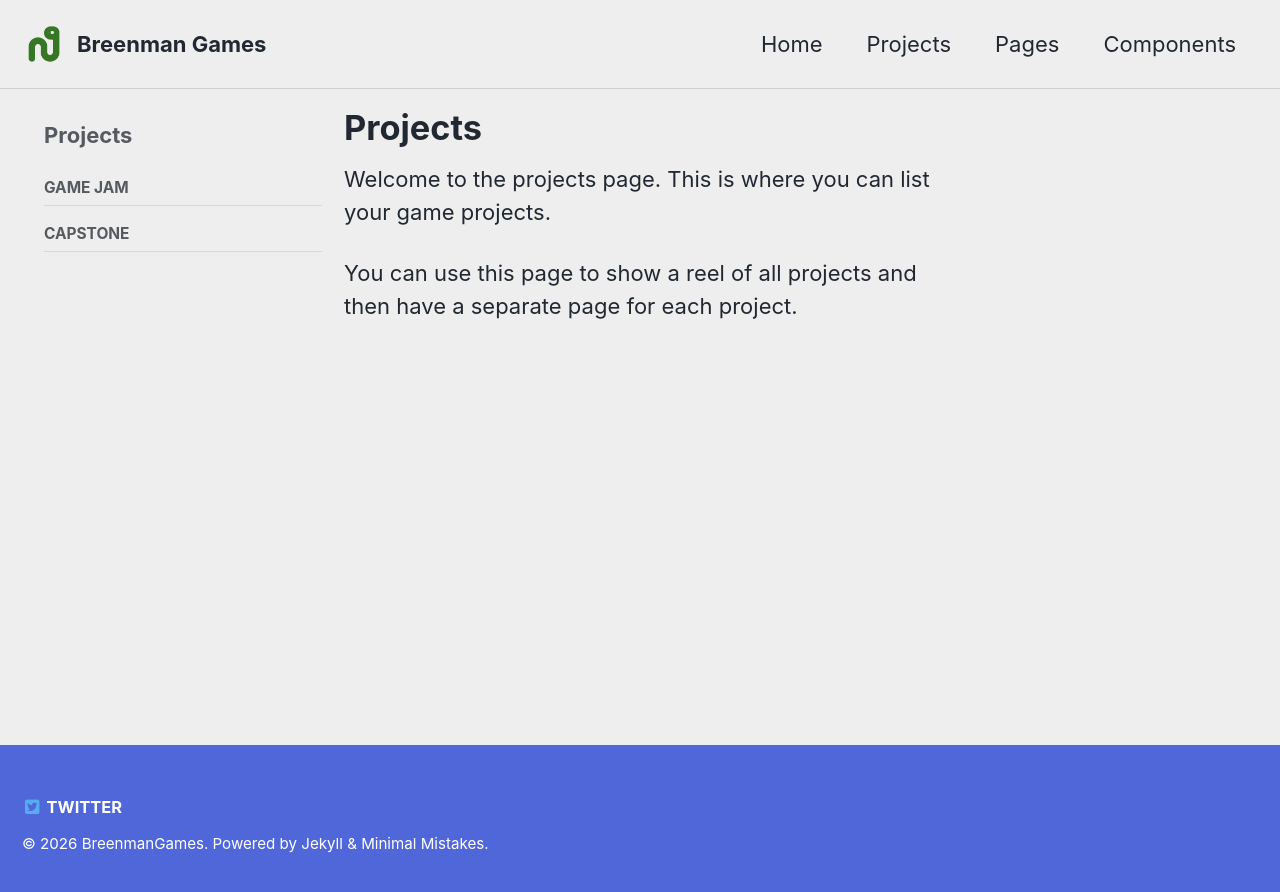
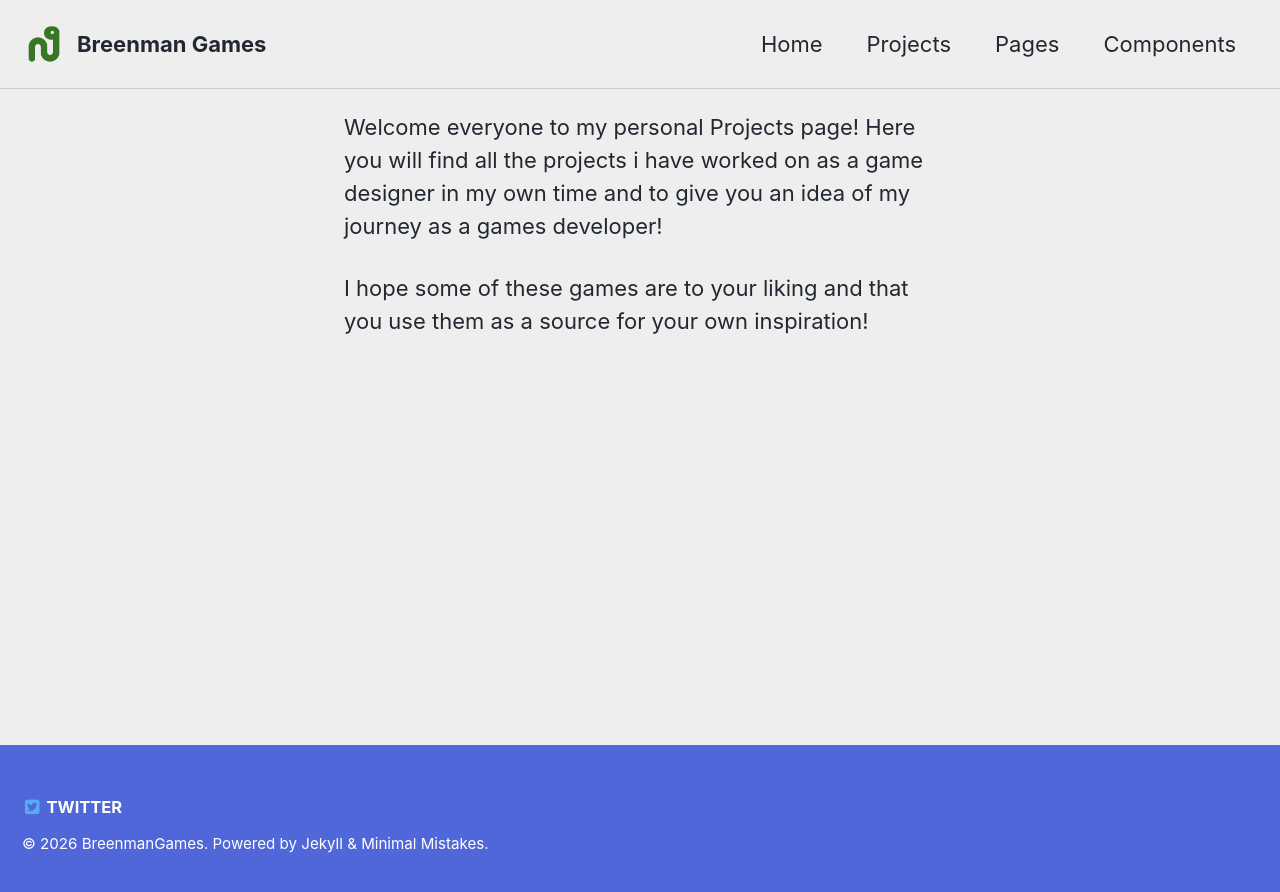
Before and after one commit to Breenmangames/Breenmangames.github.io, a Jekyll site: the page built from _pages/projects.md, in a window 1280 px wide. Shown: the top 892 px of the page. Built offline with Jekyll 4.4.1, drawn with Linux system fonts in a browser that asks for light colours; our own code applies the rules of GitHub Pages for plain Markdown files.

Commit message:
Revise projects page title and content
Updated the title and permalink for the projects page, and revised the welcome message to provide a more personal touch.

```diff
--- a/_pages/projects.md
+++ b/_pages/projects.md
@@ -1,13 +1,14 @@
 ---
-title: "Projects"
+title: "Personal Projects!"
 layout: single
-permalink: /projects/
+permalink: /Personal Projects/
 sidebar:
   title: "Projects"
   nav:
     - projects
+ color: "db3069"
 ---
 
-Welcome to the projects page. This is where you can list your game projects.
+Welcome everyone to my personal Projects page! Here you will find all the projects i have worked on as a game designer in my own time and to give you an idea of my journey as a games developer!
 
-You can use this page to show a reel of all projects and then have a separate page for each project.
+I hope some of these games are to your liking and that you use them as a source for your own inspiration!
```
